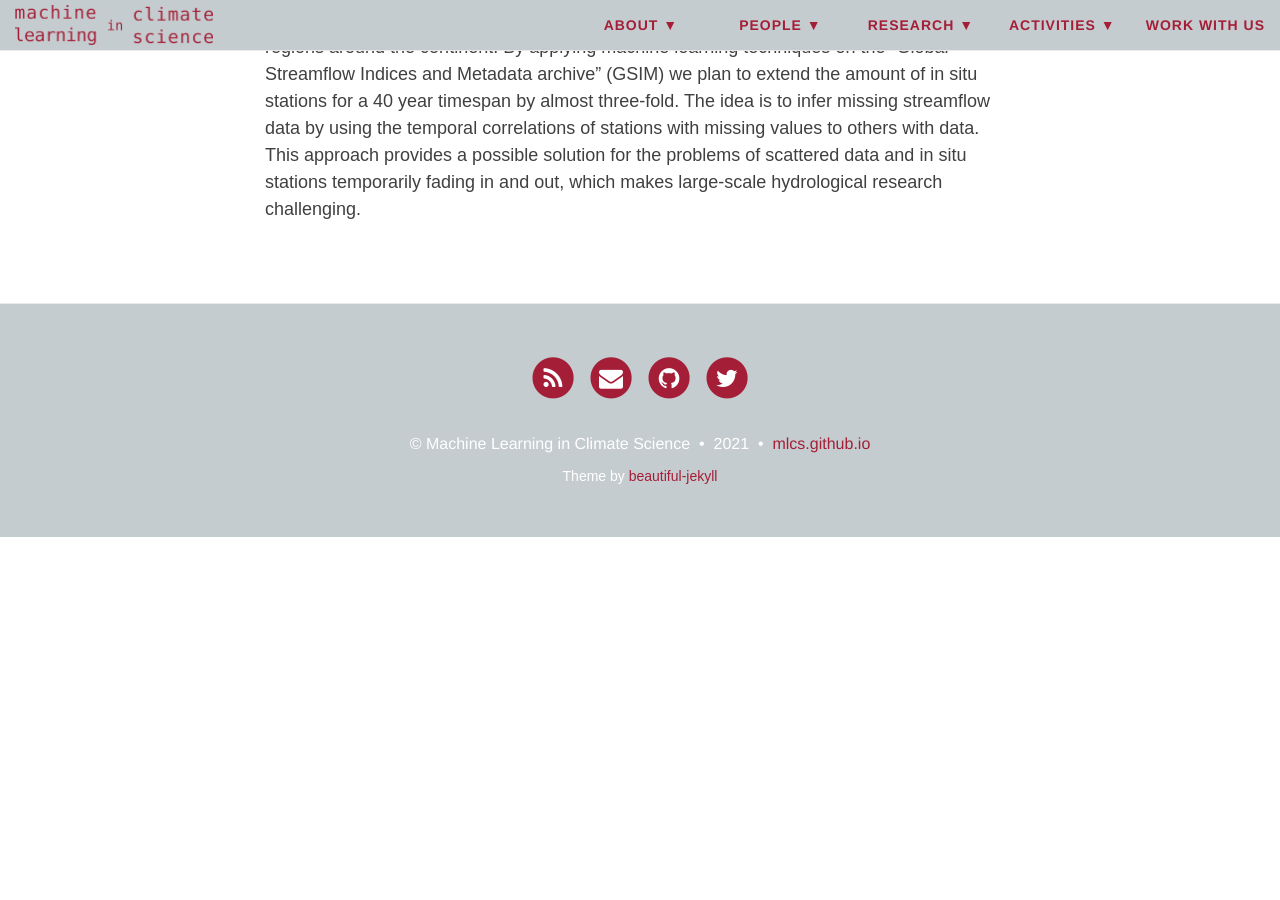
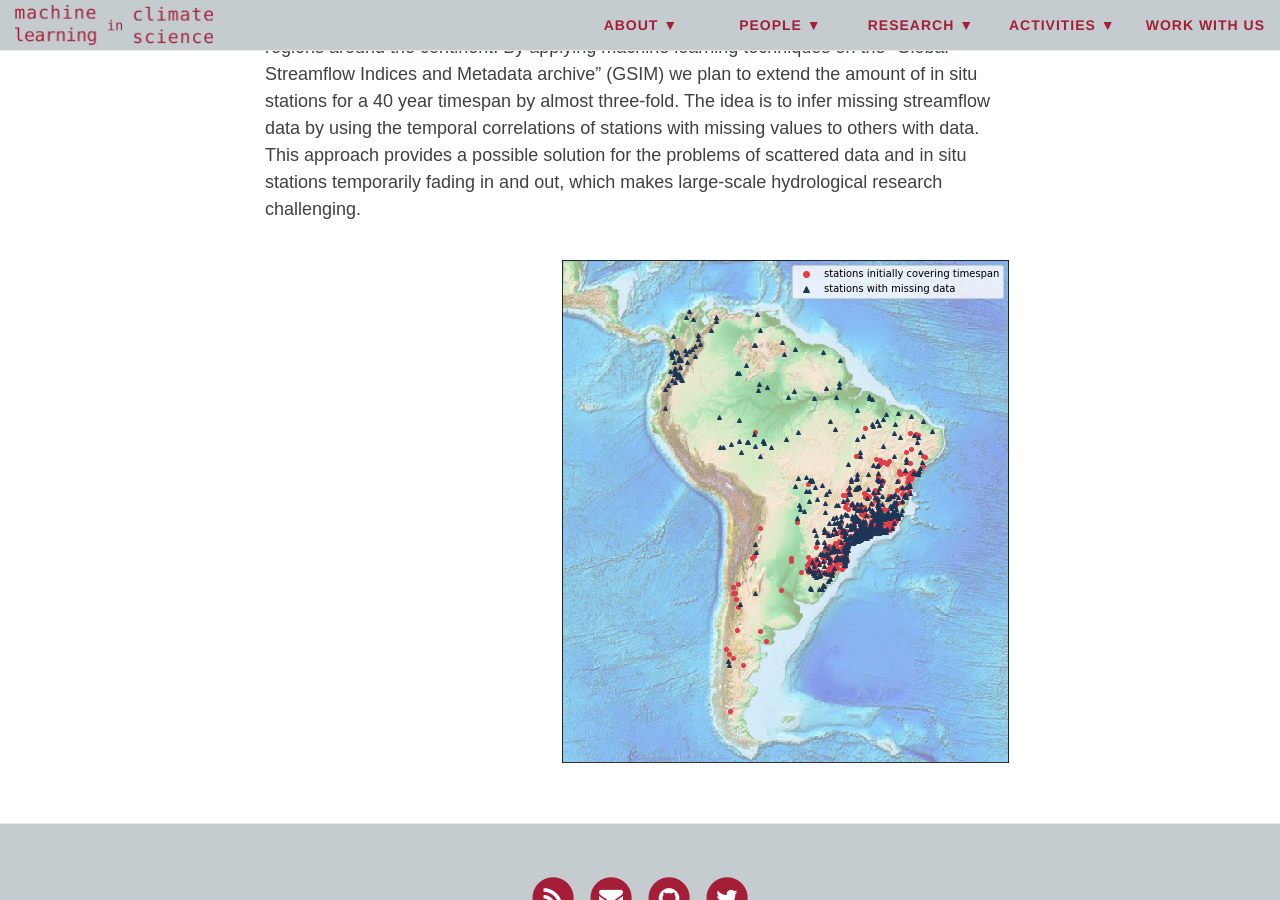
Before and after one commit to mlcs/mlcs.github.io, a Jekyll site: the page built from research/projects.md, in a window 1280 px wide and 900 px high, scrolled down 2612 px. Built offline with Jekyll 4.4.1, drawn with Linux system fonts in a browser that asks for light colours; nearby versions of some CDN libraries; before the commit the page ends 3149 px from its top, so only the background shows below that.

Commit message:
projects -> add south american discharge station map

```diff
--- a/research/projects.md
+++ b/research/projects.md
@@ -76,3 +76,5 @@ stations with missing values to others with data. This approach provides
 a possible solution for the problems of scattered data and in situ
 stations temporarily fading in and out, which makes large-scale
 hydrological research challenging.
+
+![DISCH-SA](/img/discharge_stations_southamerica.png){: style="float: right"}
```
Also changed, not shown: img/discharge_stations_southamerica.png (added).
